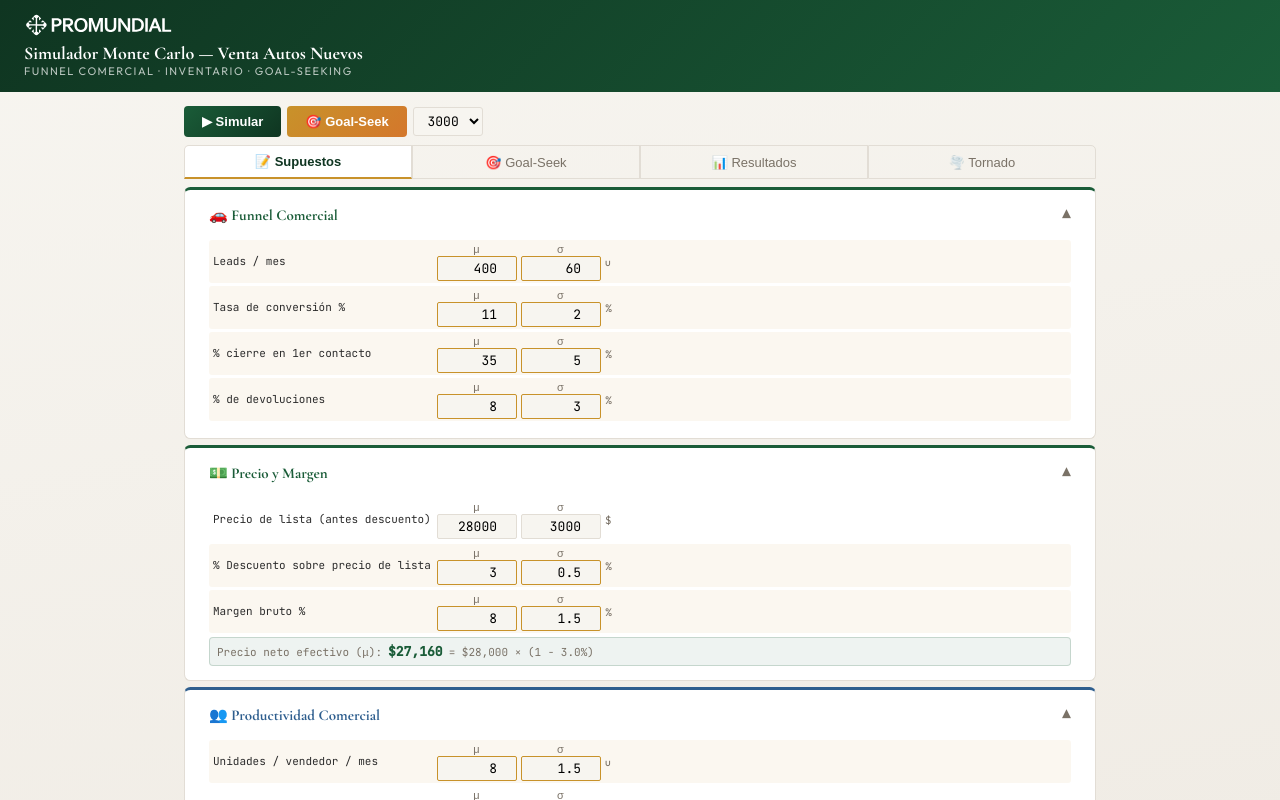
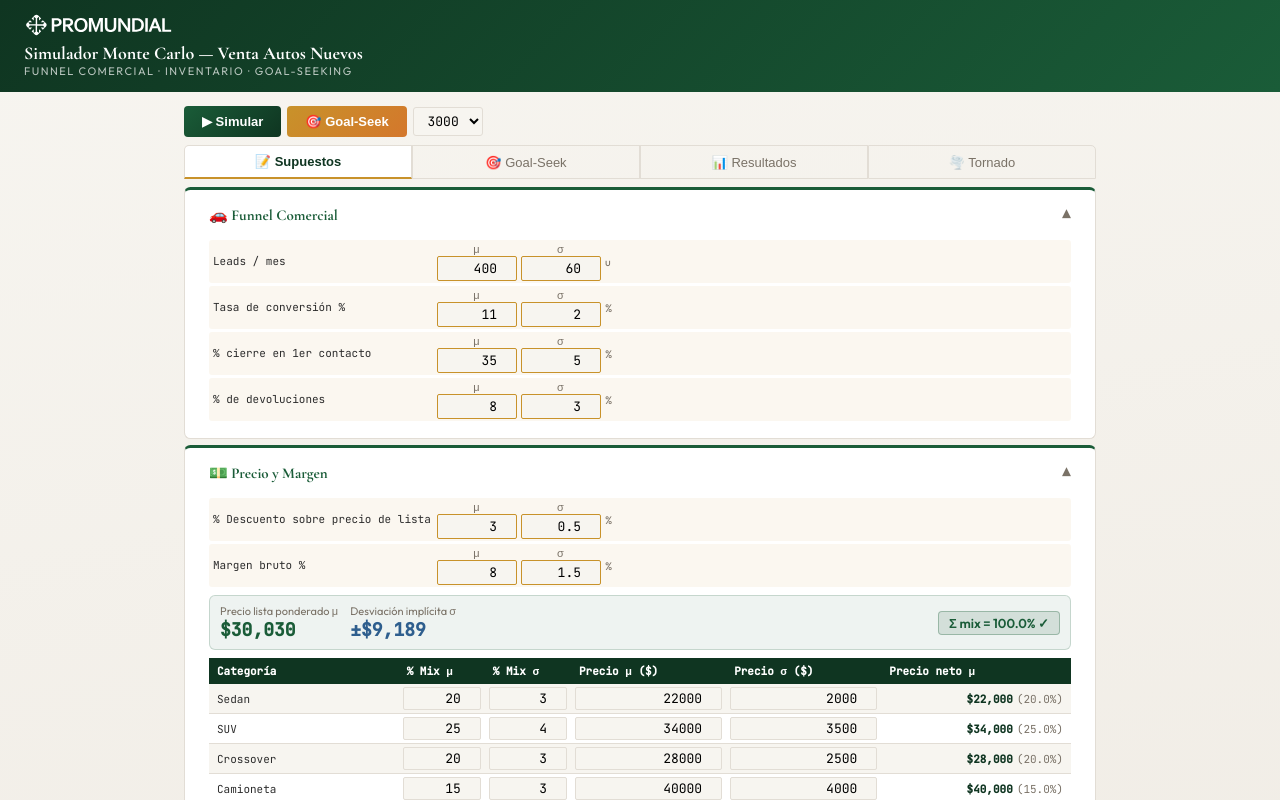
Before and after one commit to promundial/promundial-kipesa-simuladores, a React (Vite) app: page /vn-autos in a window 1280 px wide. Shown: the top 800 px of the page. Built offline with nearby package versions, Linux system fonts and the light colour scheme.

Commit message:
Update VNAutos.jsx

```diff
--- a/src/VNAutos.jsx
+++ b/src/VNAutos.jsx
@@ -25,7 +25,7 @@ const PD = {
   // ╔═══════════════════════════════════════════════════════════╗
   // ║  PRECIO Y MARGEN                                         ║
   // ╚═══════════════════════════════════════════════════════════╝
-  precio_lista:         {mean:28000,std:3000,min:18000,max:50000,label:"Precio de lista (antes descuento)",unit:"$",group:"precio",lever:false},
+  // precio_lista es calculado automáticamente desde el mix de categorías
   descuento_pct:        {mean:3,std:0.5,min:0,max:15,label:"% Descuento sobre precio de lista",unit:"%",group:"precio",lever:true},
   margen_bruto_pct:     {mean:8,std:1.5,min:3,max:15,label:"Margen bruto %",unit:"%",group:"precio",lever:true},
 
@@ -75,6 +75,21 @@ const PD = {
   wacc:                 {mean:14,std:1.5,min:8,max:18,label:"WACC %",unit:"%",group:"eva_p",lever:false},
 };
 
+// ── Mix de categorías de vehículos ──────────────────────────────────────
+// mix_pct: % promedio de ventas en esa categoría (deben sumar ~100)
+// mix_std: desviación estándar del % (variabilidad mes a mes)
+// precio_mean / precio_std: precio de lista promedio y σ dentro de la categoría
+const MIX_DEFAULT = [
+  {cat:"Sedan",      mix_pct:20, mix_std:3, precio_mean:22000, precio_std:2000},
+  {cat:"SUV",        mix_pct:25, mix_std:4, precio_mean:34000, precio_std:3500},
+  {cat:"Crossover",  mix_pct:20, mix_std:3, precio_mean:28000, precio_std:2500},
+  {cat:"Camioneta",  mix_pct:15, mix_std:3, precio_mean:40000, precio_std:4000},
+  {cat:"Hatchback",  mix_pct: 8, mix_std:2, precio_mean:16000, precio_std:1500},
+  {cat:"Minivan",    mix_pct: 5, mix_std:2, precio_mean:26000, precio_std:2000},
+  {cat:"Camiones",   mix_pct: 4, mix_std:2, precio_mean:55000, precio_std:6000},
+  {cat:"Otros",      mix_pct: 3, mix_std:1, precio_mean:25000, precio_std:3000},
+];
+
 function randn(){let u=0,v=0;while(!u)u=Math.random();while(!v)v=Math.random();return Math.sqrt(-2*Math.log(u))*Math.cos(2*Math.PI*v);}
 function S(p){return Math.max(p.min,Math.min(p.max,p.mean+randn()*p.std));}
 function pctle(a,p){const s=[...a].sort((x,y)=>x-y);return s[Math.max(0,Math.ceil(s.length*p/100)-1)];}
@@ -82,9 +97,35 @@ function avg(a){return a.reduce((x,y)=>x+y,0)/a.length;}
 const fmt=v=>{if(Math.abs(v)>=1e6)return(v/1e6).toFixed(2)+"M";if(Math.abs(v)>=1e3)return(v/1e3).toFixed(1)+"K";return v.toFixed(0);};
 const fmtF=v=>new Intl.NumberFormat("en-US",{maximumFractionDigits:0}).format(v);
 
+// Muestrea precio de lista ponderado desde el mix de categorías.
+// 1) Muestrea % de cada categoría con Normal(mix_pct, mix_std), clamp ≥ 0
+// 2) Normaliza para que sumen 100%
+// 3) Muestrea precio de cada categoría con Normal(precio_mean, precio_std)
+// 4) Retorna precio ponderado
+function samplePrecioLista(mix){
+  const raw=mix.map(c=>Math.max(0, c.mix_pct+randn()*c.mix_std));
+  const total=raw.reduce((s,v)=>s+v,0)||1;
+  const weights=raw.map(v=>v/total);
+  return mix.reduce((s,c,i)=>s+weights[i]*Math.max(0,c.precio_mean+randn()*c.precio_std),0);
+}
+// Precio ponderado determinístico (medias) — para display en tiempo real
+function precioListaMedio(mix){
+  const total=mix.reduce((s,c)=>s+c.mix_pct,0)||1;
+  return mix.reduce((s,c)=>s+(c.mix_pct/total)*c.precio_mean,0);
+}
+// Desviación estándar implícita ponderada del precio — para display
+function precioListaStd(mix){
+  const total=mix.reduce((s,c)=>s+c.mix_pct,0)||1;
+  const mu=precioListaMedio(mix);
+  return Math.sqrt(mix.reduce((s,c)=>{
+    const w=c.mix_pct/total;
+    return s+w*(c.precio_std**2+(c.precio_mean-mu)**2);
+  },0));
+}
+
 // ═══ SIMULATION ═══
-function simOnce(P){
-  let tIngVN=0,tCOGS=0,tUVN=0,tVend=0,tIngLista=0,tDescuento=0;
+function simOnce(P, mix){
+  let tIngVN=0,tCOGS=0,tUVN=0,tVend=0,tIngLista=0,tDescuento=0,tPrecioListaSum=0,tMeses=0;
   let tGVend=0,tGMktg=0,tGLeads=0,tFP=0,tGAdmin=0,tDA=0,tInvTotal=0;
 
   for(let m=0;m<12;m++){
@@ -94,7 +135,7 @@ function simOnce(P){
     const aprobados=Math.round(leads*conv);
     const caida=S(P.devoluciones)/100;
     const uVN=Math.round(aprobados*(1-caida));
-    const precioLista=S(P.precio_lista);
+    const precioLista=samplePrecioLista(mix);
     const descuento=S(P.descuento_pct)/100;
     const precio=precioLista*(1-descuento);
     const mb=S(P.margen_bruto_pct)/100;
@@ -104,6 +145,7 @@ function simOnce(P){
     tIngLista+=uVN*precioLista;
     tDescuento+=uVN*precioLista*descuento;
     tCOGS+=uVN*precio*(1-mb); tUVN+=uVN;
+    tPrecioListaSum+=precioLista; tMeses++;
 
     // Headcount from productivity
     const prod=S(P.productividad);
@@ -153,19 +195,20 @@ function simOnce(P){
 
   return{
     ingTotal,ingVN:tIngLista,descTotal:tDescuento,ingNeto:tIngVN,
+    precioListaSim: tMeses>0 ? tPrecioListaSum/tMeses : 0,
     margenBruto,cogs:tCOGS,
     gastosComerciales,floorPlan:tFP,gastosAdmin:tGAdmin,gastosTotal,da:tDA,
     ebitda,ebit,utilidadNeta:un,eva,
     uVN:tUVN,vendProm:tVend/12,costoAdq,margenPorU,rotInv,invPromedio,
   };
 }
-function runSim(P,n){const r=[];for(let i=0;i<n;i++)r.push(simOnce(P));return r;}
+function runSim(P,n,mix){const r=[];for(let i=0;i<n;i++)r.push(simOnce(P,mix));return r;}
 
-function goalSeek({params,metric,target,conf,levers,maxIter=25,simN=600}){
+function goalSeek({params,metric,target,conf,levers,maxIter=25,simN=600,mix}){
   let cur={};Object.entries(params).forEach(([k,v])=>{cur[k]={...v};});
   const log=[],checkP=100-conf;
   for(let it=0;it<maxIter;it++){
-    const res=runSim(cur,simN);
+    const res=runSim(cur,simN,mix);
     const vals=res.map(r=>r[metric]).sort((a,b)=>a-b);
     const cv=pctle(vals,checkP),gap=target-cv;
     log.push({it,val:cv,gap});
@@ -174,8 +217,8 @@ function goalSeek({params,metric,target,conf,levers,maxIter=25,simN=600}){
     levers.forEach(k=>{
       const up={...cur,[k]:{...cur[k],mean:cur[k].mean*1.05}};
       const dn={...cur,[k]:{...cur[k],mean:cur[k].mean*0.95}};
-      const ru=runSim(up,Math.min(400,simN));
-      const rd=runSim(dn,Math.min(400,simN));
+      const ru=runSim(up,Math.min(400,simN),mix);
+      const rd=runSim(dn,Math.min(400,simN),mix);
       const vu=pctle(ru.map(r=>r[metric]).sort((a,b)=>a-b),checkP);
       const vd=pctle(rd.map(r=>r[metric]).sort((a,b)=>a-b),checkP);
       sens[k]=(vu-vd)/0.10;totS+=Math.abs(sens[k]);
@@ -188,7 +231,7 @@ function goalSeek({params,metric,target,conf,levers,maxIter=25,simN=600}){
       cur[k]={...cur[k],mean:Math.max(cur[k].min,Math.min(cur[k].max,nm))};
     });
   }
-  const fR=runSim(cur,simN);
+  const fR=runSim(cur,simN,mix);
   return{ok:false,params:cur,log,final:pctle(fR.map(r=>r[metric]).sort((a,b)=>a-b),checkP),iters:maxIter};
 }
 
@@ -254,9 +297,132 @@ function PI({k,p,val,onChange,hl}){
   );
 }
 
+// ── Mix de Categorías — tabla editable ────────────────────────────────────
+function MixTable({mix, setMix}){
+  const totalPct = mix.reduce((s,c)=>s+c.mix_pct,0);
+  const precioMed = precioListaMedio(mix);
+  const precioSd  = precioListaStd(mix);
+  const ok = Math.abs(totalPct-100)<1;
+
+  const upd=(i,field,val)=>setMix(prev=>{
+    const n=[...prev]; n[i]={...n[i],[field]:isNaN(val)?0:val}; return n;
+  });
+
+  const cols=[
+    {label:"Categoría",      w:"22%"},
+    {label:"% Mix μ",        w:"10%"},
+    {label:"% Mix σ",        w:"10%"},
+    {label:"Precio μ ($)",   w:"18%"},
+    {label:"Precio σ ($)",   w:"18%"},
+    {label:"Precio neto μ",  w:"22%"},
+  ];
+
+  return(
+    <div style={{marginTop:8}}>
+      {/* Resumen calculado */}
+      <div style={{display:"flex",gap:12,flexWrap:"wrap",marginBottom:8,padding:"8px 10px",
+        background:`${C.green}12`,borderRadius:6,border:`1px solid ${C.green}30`}}>
+        <div>
+          <div style={{fontSize:"var(--fs-xs)",color:C.muted}}>Precio lista ponderado μ</div>
+          <div style={{fontSize:"var(--fs-lg)",fontWeight:700,color:C.green,fontFamily:"var(--mono)"}}>
+            ${fmtF(Math.round(precioMed))}
+          </div>
+        </div>
+        <div>
+          <div style={{fontSize:"var(--fs-xs)",color:C.muted}}>Desviación implícita σ</div>
+          <div style={{fontSize:"var(--fs-lg)",fontWeight:700,color:C.blue,fontFamily:"var(--mono)"}}>
+            ±${fmtF(Math.round(precioSd))}
+          </div>
+        </div>
+        <div style={{marginLeft:"auto",display:"flex",alignItems:"center"}}>
+          <span style={{fontSize:"var(--fs-sm)",fontWeight:700,padding:"3px 10px",borderRadius:4,
+            background:ok?"#1A5C3820":"#B3404020",
+            color:ok?C.green:C.red,border:`1px solid ${ok?C.green:C.red}50`}}>
+            Σ mix = {totalPct.toFixed(1)}% {ok?"✓":"⚠ debe ser 100%"}
+          </span>
+        </div>
+      </div>
+
+      {/* Tabla */}
+      <div style={{overflowX:"auto"}}>
+        <table style={{width:"100%",borderCollapse:"collapse",fontSize:"var(--fs-xs)"}}>
+          <thead>
+            <tr style={{background:C.deep,color:"#fff"}}>
+              {cols.map(c=>(
+                <th key={c.label} style={{padding:"6px 8px",textAlign:"left",
+                  fontFamily:"var(--mono)",fontWeight:600,width:c.w,whiteSpace:"nowrap"}}>
+                  {c.label}
+                </th>
+              ))}
+            </tr>
+          </thead>
+          <tbody>
+            {mix.map((c,i)=>{
+              const w=c.mix_pct/(totalPct||1);
+              const precioNeto=c.precio_mean*(1-0); // sin descuento aquí, es precio de lista
+              return(
+                <tr key={i} style={{background:i%2===0?C.light:C.card,
+                  borderBottom:`1px solid ${C.border}`}}>
+                  {/* Nombre categoría */}
+                  <td style={{padding:"4px 8px"}}>
+                    <input value={c.cat} onChange={e=>upd(i,"cat",e.target.value)}
+                      style={{width:"100%",border:"none",background:"transparent",
+                        fontSize:"var(--fs-xs)",fontFamily:"var(--mono)",color:C.text}}/>
+                  </td>
+                  {/* % Mix μ */}
+                  <td style={{padding:"3px 4px"}}>
+                    <input type="number" value={c.mix_pct}
+                      onChange={e=>upd(i,"mix_pct",parseFloat(e.target.value))}
+                      style={{width:"100%",padding:"2px 4px",fontSize:"var(--fs-xs)",
+                        fontFamily:"var(--mono)",border:`1px solid ${C.border}`,
+                        borderRadius:2,background:C.light,textAlign:"right"}}/>
+                  </td>
+                  {/* % Mix σ */}
+                  <td style={{padding:"3px 4px"}}>
+                    <input type="number" value={c.mix_std}
+                      onChange={e=>upd(i,"mix_std",parseFloat(e.target.value))}
+                      style={{width:"100%",padding:"2px 4px",fontSize:"var(--fs-xs)",
+                        fontFamily:"var(--mono)",border:`1px solid ${C.border}`,
+                        borderRadius:2,background:C.light,textAlign:"right"}}/>
+                  </td>
+                  {/* Precio μ */}
+                  <td style={{padding:"3px 4px"}}>
+                    <input type="number" value={c.precio_mean}
+                      onChange={e=>upd(i,"precio_mean",parseFloat(e.target.value))}
+                      style={{width:"100%",padding:"2px 4px",fontSize:"var(--fs-xs)",
+                        fontFamily:"var(--mono)",border:`1px solid ${C.border}`,
+                        borderRadius:2,background:C.light,textAlign:"right"}}/>
+                  </td>
+                  {/* Precio σ */}
+                  <td style={{padding:"3px 4px"}}>
+                    <input type="number" value={c.precio_std}
+                      onChange={e=>upd(i,"precio_std",parseFloat(e.target.value))}
+                      style={{width:"100%",padding:"2px 4px",fontSize:"var(--fs-xs)",
+                        fontFamily:"var(--mono)",border:`1px solid ${C.border}`,
+                        borderRadius:2,background:C.light,textAlign:"right"}}/>
+                  </td>
+                  {/* Precio neto ponderado (display) */}
+                  <td style={{padding:"4px 8px",fontFamily:"var(--mono)",
+                    color:C.muted,textAlign:"right"}}>
+                    <span style={{color:C.deep,fontWeight:600}}>${fmtF(Math.round(c.precio_mean))}</span>
+                    <span style={{color:C.muted,fontSize:"var(--fs-xs)",marginLeft:4}}>
+                      ({(w*100).toFixed(1)}%)
+                    </span>
+                  </td>
+                </tr>
+              );
+            })}
+          </tbody>
+        </table>
+      </div>
+    </div>
+  );
+}
+
 // ═══ MAIN ═══
 export default function VNMonteCarlo(){
   const[params,setParams]=useState(()=>{const p={};Object.entries(PD).forEach(([k,v])=>{p[k]={...v};});return p;});
+  const[mix,setMix]=useState(MIX_DEFAULT.map(c=>({...c})));
   const[numSims,setNumSims]=useState(3000);
   const[results,setResults]=useState(null);
   const[running,setRunning]=useState(false);
@@ -276,39 +442,39 @@ export default function VNMonteCarlo(){
   const handleRun=useCallback(()=>{
     setRunning(true);
     setTimeout(()=>{
-      const res=runSim(params,numSims);setResults(res);
+      const res=runSim(params,numSims,mix);setResults(res);
       const metrics=["eva","ebitda","ebit","utilidadNeta"];
       const bv={};metrics.forEach(m=>{bv[m]=avg(res.map(r=>r[m]));});
       const se={};Object.keys(params).filter(k=>k!=="tasa_imp").forEach(k=>{
         const tw={...params,[k]:{...params[k],mean:params[k].mean*1.10}};
-        const tr=runSim(tw,Math.min(500,numSims));
+        const tr=runSim(tw,Math.min(500,numSims),mix);
         se[k]={};metrics.forEach(m=>{se[k][m]=avg(tr.map(r=>r[m]))-bv[m];});
       });
       setSensData(se);setRunning(false);setTab("results");
     },50);
-  },[params,numSims]);
+  },[params,numSims,mix]);
 
   const handleGS=useCallback(()=>{
     setGsRunning(true);
     origRef.current={};Object.entries(params).forEach(([k,v])=>{origRef.current[k]={...v};});
     setTimeout(()=>{
       const lk=Object.keys(gsLevers).filter(k=>gsLevers[k]);
-      const r=goalSeek({params,metric:gsMetric,target:gsTarget,conf:gsConf,levers:lk});
+      const r=goalSeek({params,metric:gsMetric,target:gsTarget,conf:gsConf,levers:lk,mix});
       setGsResult(r);
       const optP=r.params;
-      const fr=runSim(optP,numSims);setResults(fr);
+      const fr=runSim(optP,numSims,mix);setResults(fr);
       const metrics=["eva","ebitda","ebit","utilidadNeta"];
       const bv={};metrics.forEach(m=>{bv[m]=avg(fr.map(x=>x[m]));});
       const se={};Object.keys(optP).filter(k=>k!=="tasa_imp").forEach(k=>{
         const tw={...optP,[k]:{...optP[k],mean:optP[k].mean*1.10}};
-        const tr=runSim(tw,Math.min(500,numSims));
+        const tr=runSim(tw,Math.min(500,numSims),mix);
         se[k]={};metrics.forEach(m=>{se[k][m]=avg(tr.map(x=>x[m]))-bv[m];});
       });
       setSensData(se);
       setParams(prev=>{const n={...prev};Object.entries(optP).forEach(([k,v])=>{n[k]={...v};});return n;});
       setGsRunning(false);setTab("goalseeking");
     },80);
-  },[params,gsMetric,gsTarget,gsConf,gsLevers,numSims]);
+  },[params,gsMetric,gsTarget,gsConf,gsLevers,numSims,mix]);
 
   const stats=useMemo(()=>{
     if(!results)return null;
@@ -316,6 +482,7 @@ export default function VNMonteCarlo(){
     return{
       ebitda:ex("ebitda"),ebit:ex("ebit"),utilidadNeta:ex("utilidadNeta"),eva:ex("eva"),
       ingTotal:ex("ingTotal"),ingVN:ex("ingVN"),descTotal:ex("descTotal"),ingNeto:ex("ingNeto"),
+      precioListaSim:ex("precioListaSim"),
       margenBruto:ex("margenBruto"),
       gastosComerciales:ex("gastosComerciales"),floorPlan:ex("floorPlan"),gastosAdmin:ex("gastosAdmin"),gastosTotal:ex("gastosTotal"),da:ex("da"),
       uVN:ex("uVN"),vendProm:ex("vendProm"),costoAdq:ex("costoAdq"),margenPorU:ex("margenPorU"),invPromedio:ex("invPromedio"),
@@ -412,15 +579,7 @@ export default function VNMonteCarlo(){
             return(<Section key={gk} title={gc.t} icon={gc.i} color={gc.c} defaultOpen={["funnel","precio","prod"].includes(gk)}>
               {keys.map(k=><PI key={k} k={k} p={PD[k]} val={params[k]} onChange={chg} hl={gsLevers[k]}/>)}
               {gk==="precio"&&(
-                <div style={{display:"flex",alignItems:"center",gap:6,marginTop:4,padding:"5px 7px",background:`${C.green}12`,borderRadius:4,border:`1px solid ${C.green}30`}}>
-                  <span style={{fontSize:"var(--fs-xs)",color:C.muted,fontFamily:"var(--mono)",flexShrink:0}}>Precio neto efectivo (μ):</span>
-                  <span style={{fontSize:"var(--fs-sm)",fontWeight:700,color:C.green,fontFamily:"var(--mono)"}}>
-                    ${fmtF(Math.round(params.precio_lista?.mean*(1-(params.descuento_pct?.mean||0)/100)))}
-                  </span>
-                  <span style={{fontSize:"var(--fs-xs)",color:C.muted,fontFamily:"var(--mono)"}}>
-                    = ${fmtF(params.precio_lista?.mean)} × (1 − {(params.descuento_pct?.mean||0).toFixed(1)}%)
-                  </span>
-                </div>
+                <MixTable mix={mix} setMix={setMix}/>
               )}
             </Section>);
           })}
@@ -512,12 +671,13 @@ export default function VNMonteCarlo(){
           </div>
 
           {/* Operational KPIs */}
-          <div style={{display:"grid",gridTemplateColumns:"1fr 1fr 1fr 1fr",gap:4,marginBottom:6}}>
+          <div style={{display:"grid",gridTemplateColumns:"1fr 1fr 1fr 1fr 1fr",gap:4,marginBottom:6}}>
             {[
-              {l:"UNIDADES/AÑO",v:Math.round(stats.uVN.p50).toLocaleString(),c:C.green},
-              {l:"VENDEDORES",v:stats.vendProm.p50.toFixed(1),c:C.blue},
-              {l:"INV. PROM/MES",v:Math.round(stats.invPromedio.p50).toLocaleString()+"u",c:C.gold},
-              {l:"COSTO ADQ/U",v:"$"+fmt(stats.costoAdq.p50),c:C.orange},
+              {l:"UNIDADES/AÑO",   v:Math.round(stats.uVN.p50).toLocaleString(),       c:C.green},
+              {l:"PRECIO POND. P50",v:"$"+fmt(stats.precioListaSim?.p50||precioListaMedio(mix)), c:C.deep},
+              {l:"VENDEDORES",     v:stats.vendProm.p50.toFixed(1),                    c:C.blue},
+              {l:"INV. PROM/MES",  v:Math.round(stats.invPromedio.p50).toLocaleString()+"u", c:C.gold},
+              {l:"COSTO ADQ/U",    v:"$"+fmt(stats.costoAdq.p50),                     c:C.orange},
             ].map(x=>(
               <div key={x.l} style={{background:C.card,borderRadius:4,padding:"5px 6px",border:`1px solid ${C.border}`,borderTop:`2px solid ${x.c}`}}>
                 <div style={{fontSize:"var(--fs-xs)",textTransform:"uppercase",letterSpacing:1,color:C.muted}}>{x.l}</div>
```
